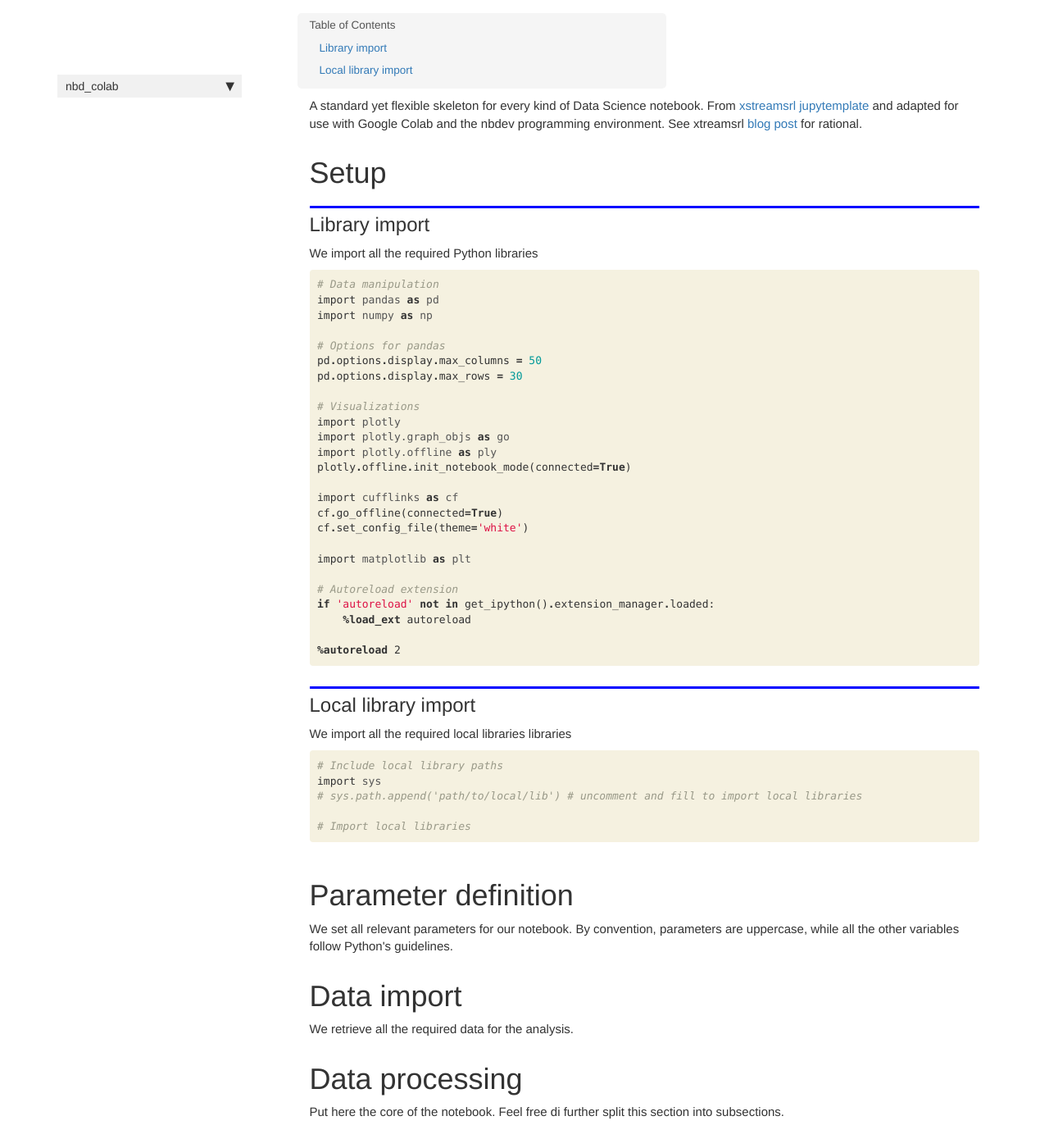
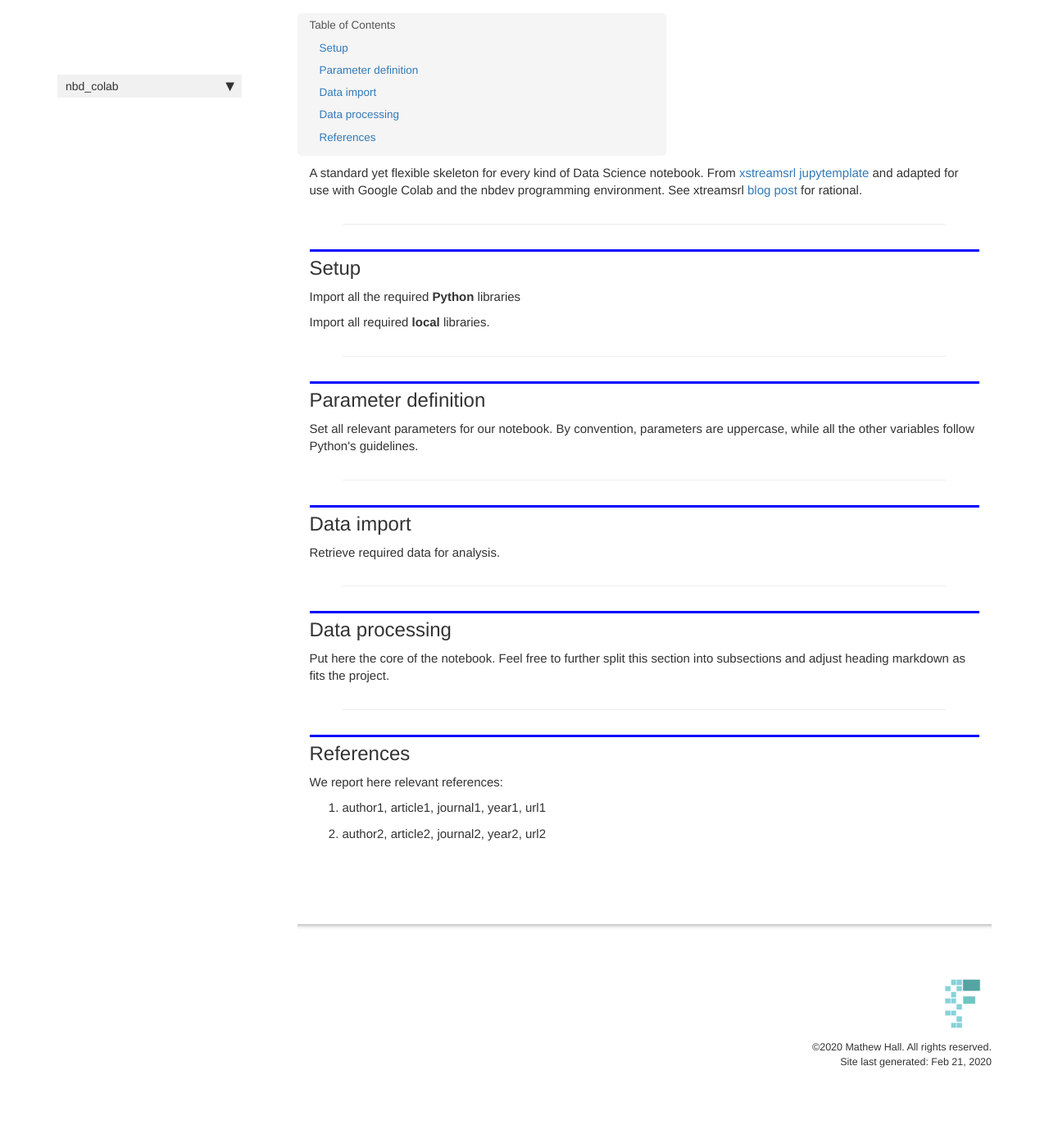
Before and after one commit to hallmx/nbd_colab, a Jekyll site: the page built from docs/dstemplate.html, in a window 1280 px wide and 1400 px high, scrolled down 200 px. Shown: the whole window at 82% size. Built offline with Jekyll 4.4.1, drawn with Linux system fonts in a browser that asks for light colours; nearby versions of some CDN libraries; comment, search, counter and statistics services are not loaded; after the commit the page ends 1555 px from its top, so only the background shows below that.

Commit message:
dstemplate.ipynb content and layout ammended

```diff
--- a/docs/dstemplate.html
+++ b/docs/dstemplate.html
@@ -21,60 +21,6 @@ summary: "A standard yet flexible skeleton for every kind of Data Science notebo
     {% raw %}
 
 <div class="cell border-box-sizing code_cell rendered">
-
-</div>
-<div class="cell border-box-sizing text_cell rendered"><div class="inner_cell">
-<div class="text_cell_render border-box-sizing rendered_html">
-<p>A standard yet flexible skeleton for every kind of Data Science notebook. From <a href="https://github.com/donlelef/jupytemplate">xstreamsrl jupytemplate</a> and adapted for use with Google Colab and the nbdev programming environment. See xtreamsrl <a href="https://towardsdatascience.com/stop-copy-pasting-notebooks-embrace-jupyter-templates-6bd7b6c00b94">blog post</a> for rational.</p>
-
-</div>
-</div>
-</div>
-<div class="cell border-box-sizing code_cell rendered">
-
-</div>
-<div class="cell border-box-sizing text_cell rendered"><div class="inner_cell">
-<div class="text_cell_render border-box-sizing rendered_html">
-<h1 id="Setup">Setup<a class="anchor-link" href="#Setup">&#182;</a></h1><h2 id="Library-import">Library import<a class="anchor-link" href="#Library-import">&#182;</a></h2><p>We import all the required Python libraries</p>
-
-</div>
-</div>
-</div>
-<div class="cell border-box-sizing code_cell rendered">
-<div class="input">
-
-<div class="inner_cell">
-    <div class="input_area">
-<div class=" highlight hl-ipython3"><pre><span></span><span class="c1"># Data manipulation</span>
-<span class="kn">import</span> <span class="nn">pandas</span> <span class="k">as</span> <span class="nn">pd</span>
-<span class="kn">import</span> <span class="nn">numpy</span> <span class="k">as</span> <span class="nn">np</span>
-
-<span class="c1"># Options for pandas</span>
-<span class="n">pd</span><span class="o">.</span><span class="n">options</span><span class="o">.</span><span class="n">display</span><span class="o">.</span><span class="n">max_columns</span> <span class="o">=</span> <span class="mi">50</span>
-<span class="n">pd</span><span class="o">.</span><span class="n">options</span><span class="o">.</span><span class="n">display</span><span class="o">.</span><span class="n">max_rows</span> <span class="o">=</span> <span class="mi">30</span>
-
-<span class="c1"># Visualizations</span>
-<span class="kn">import</span> <span class="nn">plotly</span>
-<span class="kn">import</span> <span class="nn">plotly.graph_objs</span> <span class="k">as</span> <span class="nn">go</span>
-<span class="kn">import</span> <span class="nn">plotly.offline</span> <span class="k">as</span> <span class="nn">ply</span>
-<span class="n">plotly</span><span class="o">.</span><span class="n">offline</span><span class="o">.</span><span class="n">init_notebook_mode</span><span class="p">(</span><span class="n">connected</span><span class="o">=</span><span class="kc">True</span><span class="p">)</span>
-
-<span class="kn">import</span> <span class="nn">cufflinks</span> <span class="k">as</span> <span class="nn">cf</span>
-<span class="n">cf</span><span class="o">.</span><span class="n">go_offline</span><span class="p">(</span><span class="n">connected</span><span class="o">=</span><span class="kc">True</span><span class="p">)</span>
-<span class="n">cf</span><span class="o">.</span><span class="n">set_config_file</span><span class="p">(</span><span class="n">theme</span><span class="o">=</span><span class="s1">&#39;white&#39;</span><span class="p">)</span>
-
-<span class="kn">import</span> <span class="nn">matplotlib</span> <span class="k">as</span> <span class="nn">plt</span>
-
-<span class="c1"># Autoreload extension</span>
-<span class="k">if</span> <span class="s1">&#39;autoreload&#39;</span> <span class="ow">not</span> <span class="ow">in</span> <span class="n">get_ipython</span><span class="p">()</span><span class="o">.</span><span class="n">extension_manager</span><span class="o">.</span><span class="n">loaded</span><span class="p">:</span>
-    <span class="o">%</span><span class="k">load_ext</span> autoreload
-
-<span class="o">%</span><span class="k">autoreload</span> 2
-</pre></div>
-
-    </div>
-</div>
-</div>
 
 <div class="output_wrapper">
 <div class="output">
@@ -133,53 +79,118 @@ summary: "A standard yet flexible skeleton for every kind of Data Science notebo
 </div>
 <div class="cell border-box-sizing text_cell rendered"><div class="inner_cell">
 <div class="text_cell_render border-box-sizing rendered_html">
-<h2 id="Local-library-import">Local library import<a class="anchor-link" href="#Local-library-import">&#182;</a></h2><p>We import all the required local libraries libraries</p>
+<p>A standard yet flexible skeleton for every kind of Data Science notebook. From <a href="https://github.com/donlelef/jupytemplate">xstreamsrl jupytemplate</a> and adapted for use with Google Colab and the nbdev programming environment. See xtreamsrl <a href="https://towardsdatascience.com/stop-copy-pasting-notebooks-embrace-jupyter-templates-6bd7b6c00b94">blog post</a> for rational.</p>
+
+</div>
+</div>
+</div>
+<div class="cell border-box-sizing text_cell rendered"><div class="inner_cell">
+<div class="text_cell_render border-box-sizing rendered_html">
+<hr>
+<h2 id="Setup">Setup<a class="anchor-link" href="#Setup">&#182;</a></h2><p>Import all the required <strong>Python</strong> libraries</p>
 
 </div>
 </div>
 </div>
 <div class="cell border-box-sizing code_cell rendered">
-<div class="input">
 
-<div class="inner_cell">
-    <div class="input_area">
-<div class=" highlight hl-ipython3"><pre><span></span><span class="c1"># Include local library paths</span>
-<span class="kn">import</span> <span class="nn">sys</span>
-<span class="c1"># sys.path.append(&#39;path/to/local/lib&#39;) # uncomment and fill to import local libraries</span>
+<div class="output_wrapper">
+<div class="output">
 
-<span class="c1"># Import local libraries</span>
-</pre></div>
+<div class="output_area">
 
-    </div>
+
+<div class="output_html rendered_html output_subarea ">
+        <script type="text/javascript">
+        window.PlotlyConfig = {MathJaxConfig: 'local'};
+        if (window.MathJax) {MathJax.Hub.Config({SVG: {font: "STIX-Web"}});}
+        if (typeof require !== 'undefined') {
+        require.undef("plotly");
+        requirejs.config({
+            paths: {
+                'plotly': ['https://cdn.plot.ly/plotly-latest.min']
+            }
+        });
+        require(['plotly'], function(Plotly) {
+            window._Plotly = Plotly;
+        });
+        }
+        </script>
+
+</div>
+
+</div>
+
+<div class="output_area">
+
+
+<div class="output_html rendered_html output_subarea ">
+        <script type="text/javascript">
+        window.PlotlyConfig = {MathJaxConfig: 'local'};
+        if (window.MathJax) {MathJax.Hub.Config({SVG: {font: "STIX-Web"}});}
+        if (typeof require !== 'undefined') {
+        require.undef("plotly");
+        requirejs.config({
+            paths: {
+                'plotly': ['https://cdn.plot.ly/plotly-latest.min']
+            }
+        });
+        require(['plotly'], function(Plotly) {
+            window._Plotly = Plotly;
+        });
+        }
+        </script>
+
+</div>
+
+</div>
+
 </div>
 </div>
 
 </div>
 <div class="cell border-box-sizing text_cell rendered"><div class="inner_cell">
 <div class="text_cell_render border-box-sizing rendered_html">
-<h1 id="Parameter-definition">Parameter definition<a class="anchor-link" href="#Parameter-definition">&#182;</a></h1><p>We set all relevant parameters for our notebook. By convention, parameters are uppercase, while all the
+<p>Import all required <strong>local</strong> libraries.</p>
+
+</div>
+</div>
+</div>
+<div class="cell border-box-sizing code_cell rendered">
+
+</div>
+<div class="cell border-box-sizing text_cell rendered"><div class="inner_cell">
+<div class="text_cell_render border-box-sizing rendered_html">
+<hr>
+<h2 id="Parameter-definition">Parameter definition<a class="anchor-link" href="#Parameter-definition">&#182;</a></h2><p>Set all relevant parameters for our notebook. By convention, parameters are uppercase, while all the
 other variables follow Python's guidelines.</p>
+
+</div>
+</div>
+</div>
+<div class="cell border-box-sizing code_cell rendered">
+
+</div>
+<div class="cell border-box-sizing text_cell rendered"><div class="inner_cell">
+<div class="text_cell_render border-box-sizing rendered_html">
+<hr>
+<h2 id="Data-import">Data import<a class="anchor-link" href="#Data-import">&#182;</a></h2><p>Retrieve required data for analysis.</p>
 
 </div>
 </div>
 </div>
 <div class="cell border-box-sizing text_cell rendered"><div class="inner_cell">
 <div class="text_cell_render border-box-sizing rendered_html">
-<h1 id="Data-import">Data import<a class="anchor-link" href="#Data-import">&#182;</a></h1><p>We retrieve all the required data for the analysis.</p>
+<hr>
+<h2 id="Data-processing">Data processing<a class="anchor-link" href="#Data-processing">&#182;</a></h2><p>Put here the core of the notebook. Feel free to further split this section into subsections and adjust heading markdown as fits the project.</p>
 
 </div>
 </div>
 </div>
 <div class="cell border-box-sizing text_cell rendered"><div class="inner_cell">
 <div class="text_cell_render border-box-sizing rendered_html">
-<h1 id="Data-processing">Data processing<a class="anchor-link" href="#Data-processing">&#182;</a></h1><p>Put here the core of the notebook. Feel free di further split this section into subsections.</p>
-
-</div>
-</div>
-</div>
-<div class="cell border-box-sizing text_cell rendered"><div class="inner_cell">
-<div class="text_cell_render border-box-sizing rendered_html">
-<h1 id="References">References<a class="anchor-link" href="#References">&#182;</a></h1><p>We report here relevant references:</p>
+<hr>
+<h2 id="References">References<a class="anchor-link" href="#References">&#182;</a></h2><p>We report here relevant references:</p>
 <ol>
 <li>author1, article1, journal1, year1, url1</li>
 <li>author2, article2, journal2, year2, url2</li>
--- a/nbd_colab/tutorial.py
+++ b/nbd_colab/tutorial.py
@@ -1,6 +1,3 @@
 # AUTOGENERATED! DO NOT EDIT! File to edit: 01_tutorial.ipynb (unless otherwise specified).
 
 __all__ = []
-
-# Cell
-from nbdev import *
```
Also changed, not shown: docs/tutorial.html (+4 -5 lines), nbd_colab/_nbdev.py (+7 -2 lines), nbd_colab/dstemplate.py (+36 -2 lines), 3 other files.
